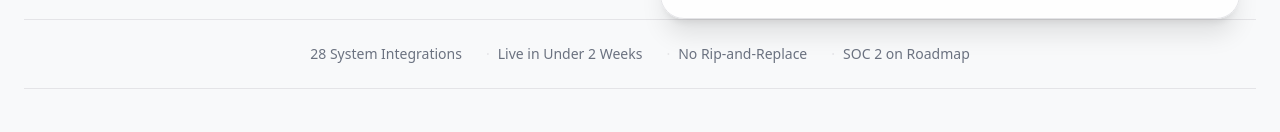
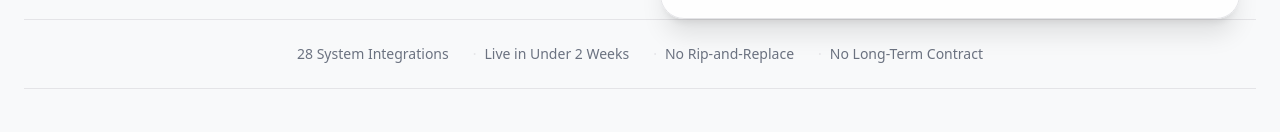
Before and after one commit to ty-hayes-82/swoop-member-intelligence-website, a Next.js app: page / in a window 1280 px wide. Shown: the part 668-800 px from the top of the page. Built offline with nearby package versions, Linux system fonts and the light colour scheme.

Commit message:
chore: update trust strip stat

```diff
--- a/components/TrustStrip.jsx
+++ b/components/TrustStrip.jsx
@@ -2,7 +2,7 @@ const items = [
   '28 System Integrations',
   'Live in Under 2 Weeks',
   'No Rip-and-Replace',
-  'SOC 2 on Roadmap',
+  'No Long-Term Contract',
 ]
 
 export default function TrustStrip() {
```
